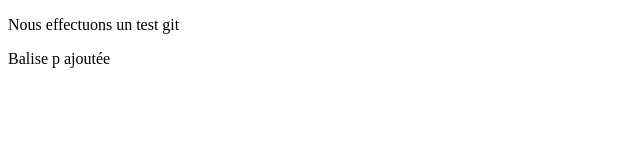
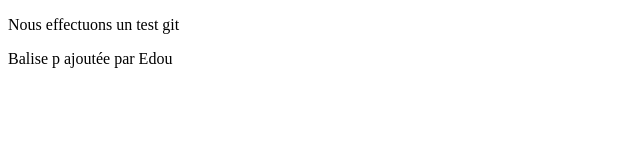
Before and after one commit to mbia1378/niv2_monatele, a plain HTML site: page index.html in a window 1280 px wide. Shown: the full height of the page, 0-640 px from the left. Drawn offline with Linux system fonts and the light colour scheme.

Commit message:
Modification de l ajout de Edou

```diff
--- a/index.html
+++ b/index.html
@@ -5,6 +5,6 @@
     </head>
     <body>
         <p>Nous effectuons un test git</p>
-        <p>Balise p ajoutée</p>
+        <p>Balise p ajoutée par Edou</p>
     </body>
 </html>
```
